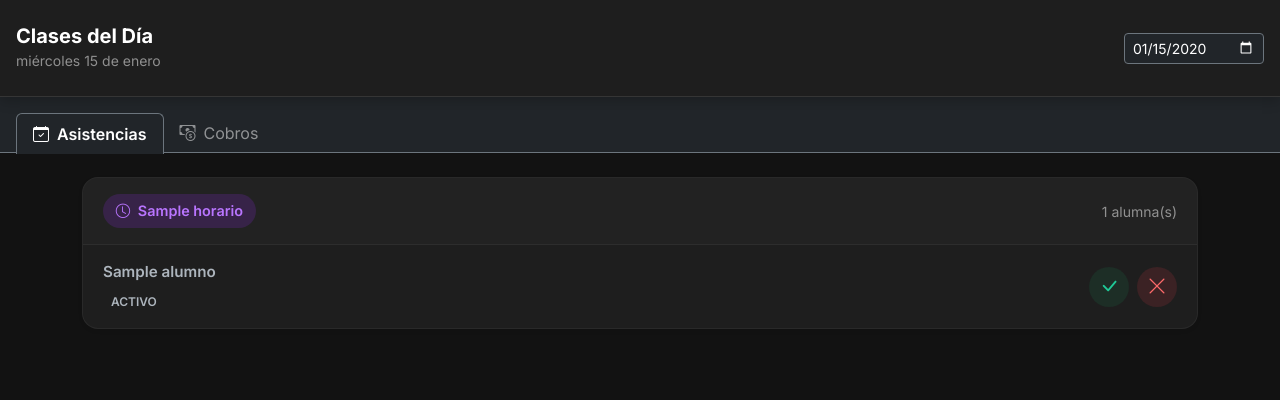
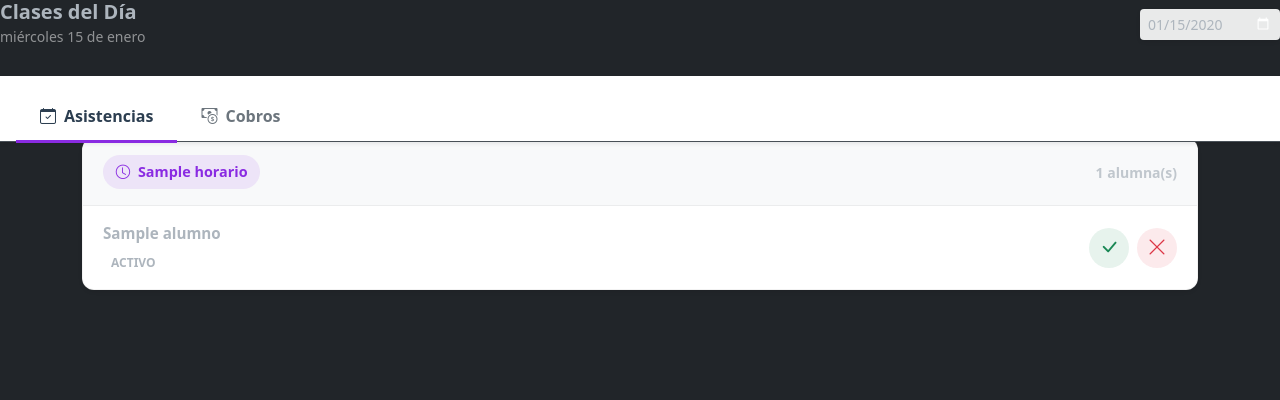
Before and after one commit to joaquingavilan/pilates, a Django app: template Pilapp/templates/admin_panel/profes/clases_hoy.html in a window 1280 px wide. Shown: the top 400 px of the page. Run offline with Django 5.2, Linux system fonts and the light colour scheme; the template is opened without the code that fills it: most values are stand-ins (such as "Sample title", 1, 10 or a date in 2020).

Commit message:
style: switch profes portal to light theme

```diff
--- a/Pilapp/templates/admin_panel/profes/clases_hoy.html
+++ b/Pilapp/templates/admin_panel/profes/clases_hoy.html
@@ -11,49 +11,40 @@
     <!-- Google Fonts -->
     <link href="https://fonts.googleapis.com/css2?family=Inter:wght@300;400;500;600;700&display=swap" rel="stylesheet">
     <style>
-        :root {
-            --primary-color: #8A2BE2;
-            --primary-hover: #7B24C9;
-            --bg-dark: #121212;
-            --surface-dark: #1E1E1E;
-        }
-        body {
-            font-family: 'Inter', sans-serif;
-            background-color: var(--bg-dark);
-            color: #fff;
-            padding-bottom: 3rem;
-        }
+</head>
+<body style="background-color: #f4f7f6; font-family: 'Inter', sans-serif; color: #333; padding-bottom: 3rem;">
+    <style>
         .header {
-            background-color: var(--surface-dark);
+            background-color: #2c3e50;
             padding: 1.5rem 1rem;
-            border-bottom: 1px solid rgba(255,255,255,0.1);
             position: sticky;
             top: 0;
             z-index: 100;
-            box-shadow: 0 4px 12px rgba(0,0,0,0.2);
+            box-shadow: 0 4px 12px rgba(0,0,0,0.1);
+            color: white;
         }
         .card {
-            background-color: var(--surface-dark);
-            border: 1px solid rgba(255,255,255,0.05);
-            border-radius: 1rem;
+            background-color: white;
+            border: 1px solid rgba(0,0,0,0.05);
+            border-radius: 12px;
             overflow: hidden;
         }
         .card-header {
-            background-color: rgba(255,255,255,0.02);
-            border-bottom: 1px solid rgba(255,255,255,0.05);
+            background-color: #f8f9fa;
+            border-bottom: 1px solid rgba(0,0,0,0.05);
             padding: 1rem 1.25rem;
         }
         .horario-badge {
-            background-color: rgba(138, 43, 226, 0.2);
-            color: #b975ff;
-            font-weight: 600;
+            background-color: rgba(138, 43, 226, 0.1);
+            color: #8A2BE2;
+            font-weight: 700;
             padding: 0.4rem 0.8rem;
             border-radius: 2rem;
             font-size: 0.9rem;
         }
         .alumno-item {
             padding: 1rem 1.25rem;
-            border-bottom: 1px solid rgba(255,255,255,0.05);
+            border-bottom: 1px solid rgba(0,0,0,0.05);
             display: flex;
             align-items: center;
             justify-content: space-between;
@@ -66,12 +57,12 @@
             padding: 0.2rem 0.5rem;
             border-radius: 1rem;
             text-transform: uppercase;
-            font-weight: 600;
+            font-weight: 700;
         }
-        .status-reservado { background: rgba(255, 193, 7, 0.2); color: #ffc107; }
-        .status-asistió { background: rgba(25, 135, 84, 0.2); color: #20c997; }
-        .status-faltó { background: rgba(220, 53, 69, 0.2); color: #ff6b6b; }
-        .status-recuperó { background: rgba(13, 202, 240, 0.2); color: #0dcaf0; }
+        .status-reservado { background: rgba(255, 193, 7, 0.15); color: #d39e00; }
+        .status-asistió { background: rgba(25, 135, 84, 0.15); color: #198754; }
+        .status-faltó { background: rgba(220, 53, 69, 0.15); color: #dc3545; }
+        .status-recuperó { background: rgba(13, 202, 240, 0.15); color: #0a58ca; }
 
         .btn-action {
             width: 40px;
@@ -86,13 +77,25 @@
         .btn-action:active {
             transform: scale(0.9);
         }
-        .btn-asistio { background-color: rgba(25, 135, 84, 0.15); color: #20c997; }
+        .btn-asistio { background-color: rgba(25, 135, 84, 0.1); color: #198754; }
         .btn-asistio:hover, .btn-asistio:active { background-color: #198754; color: white; }
 
-        .btn-falto { background-color: rgba(220, 53, 69, 0.15); color: #ff6b6b; }
+        .btn-falto { background-color: rgba(220, 53, 69, 0.1); color: #dc3545; }
         .btn-falto:hover, .btn-falto:active { background-color: #dc3545; color: white; }
+
+        /* Custom Tabs */
+        .nav-tabs .nav-link {
+            color: #6c757d;
+            border: none;
+            font-weight: 600;
+            padding: 0.75rem 1.5rem;
+        }
+        .nav-tabs .nav-link.active {
+            color: #2c3e50;
+            background-color: transparent;
+            border-bottom: 3px solid #8A2BE2;
+        }
     </style>
-</head>
 <body>
 
     <div class="header d-flex justify-content-between align-items-center">
@@ -102,22 +105,22 @@
         </div>
         <form method="get" action="{% url 'profes_clases_hoy' token %}" class="m-0 position-relative">
             <input type="date" name="fecha" value="{{ fecha_hoy|date:'Y-m-d' }}"
-                   class="form-control form-control-sm bg-dark text-white border-secondary"
+                   class="form-control form-control-sm border-0 shadow-sm"
                    onchange="this.form.submit()"
-                   style="width: 140px; color-scheme: dark;">
+                   style="width: 140px; background-color: rgba(255,255,255,0.9);">
         </form>
     </div>
 
     <!-- Navigation Tabs -->
-    <div class="bg-dark px-3 pt-3 border-bottom border-secondary mb-4 sticky-top" style="top: 76px; z-index: 90;">
+    <div class="bg-white px-3 pt-3 border-bottom shadow-sm mb-4 sticky-top" style="top: 76px; z-index: 90;">
         <ul class="nav nav-tabs border-0" style="margin-bottom: -1px;">
             <li class="nav-item">
-                <a class="nav-link active bg-dark text-white border-secondary border-bottom-0 fw-semibold" href="{% url 'profes_clases_hoy' token %}">
+                <a class="nav-link active" href="{% url 'profes_clases_hoy' token %}">
                     <i class="bi bi-calendar-check me-2"></i>Asistencias
                 </a>
             </li>
             <li class="nav-item">
-                <a class="nav-link text-white-50 border-0" href="{% url 'profes_pagos' token %}">
+                <a class="nav-link" href="{% url 'profes_pagos' token %}">
                     <i class="bi bi-cash-coin me-2"></i>Cobros
                 </a>
             </li>
@@ -130,7 +133,7 @@
             {% for message in messages %}
             <div class="alert alert-{{ message.tags }} alert-dismissible fade show border-0 bg-opacity-10 py-2" role="alert">
                 <small>{{ message }}</small>
-                <button type="button" class="btn-close btn-close-white" style="padding: 0.75rem 1rem;" data-bs-dismiss="alert"></button>
+                <button type="button" class="btn-close btn-close-dark" style="padding: 0.75rem 1rem;" data-bs-dismiss="alert"></button>
             </div>
             {% endfor %}
         </div>
@@ -141,7 +144,7 @@
             <div class="card mb-4 shadow-sm">
                 <div class="card-header d-flex justify-content-between align-items-center">
                     <span class="horario-badge"><i class="bi bi-clock me-1"></i> {{ c.horario }}</span>
-                    <small class="text-white-50">{{ c.alumnos|length }} alumna(s)</small>
+                    <small class="text-muted fw-semibold">{{ c.alumnos|length }} alumna(s)</small>
                 </div>
                 <div class="card-body p-0">
                     {% if c.alumnos %}
@@ -181,7 +184,7 @@
                         </div>
                         {% endfor %}
                     {% else %}
-                        <div class="p-4 text-center text-white-50">
+                        <div class="p-4 text-center text-muted">
                             <i class="bi bi-person-x fs-2 d-block mb-2"></i>
                             <small>No hay alumnas inscriptas</small>
                         </div>
@@ -191,7 +194,7 @@
             {% endfor %}
         {% else %}
             <div class="text-center mt-5">
-                <i class="bi bi-cup-hot text-white-50" style="font-size: 4rem;"></i>
+                <i class="bi bi-cup-hot text-muted" style="font-size: 4rem;"></i>
                 <h4 class="mt-3 fw-light">Día Libre</h4>
                 <p class="text-white-50">No hay clases registradas para el día de hoy.</p>
             </div>
```
Also changed, not shown: Pilapp/templates/admin_panel/profes/pagos.html (+20 -56 lines).
